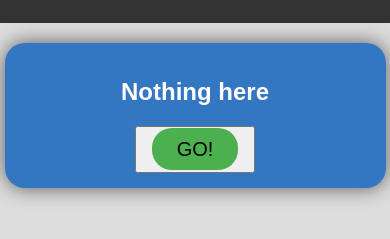
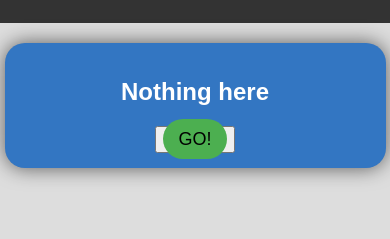
Before and after one commit to MC4TzDevWeb001/English-Web, a plain HTML site: page HTML/semester3.html in a window 390 px wide. Shown: the part 109-348 px from the top of the page. Drawn offline with Linux system fonts and the light colour scheme.

Commit message:
mas correcion de errores

```diff
--- a/CSS/semester3-4.css
+++ b/CSS/semester3-4.css
@@ -73,7 +73,7 @@ header {
         padding: 15px;
     }
 
-    .topics button {
+    .topics a {
         font-size: 18px; /* Further reduce font size */
         padding: 10px 15px;
     }
```
